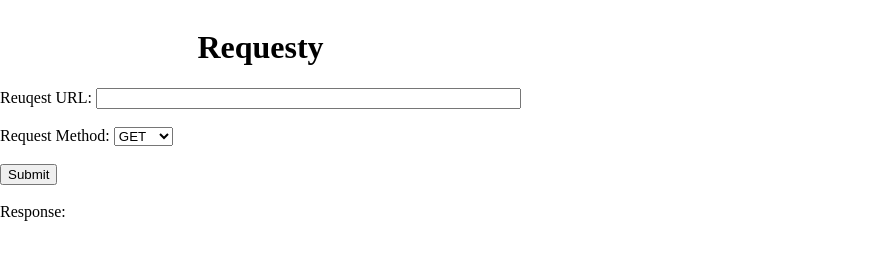
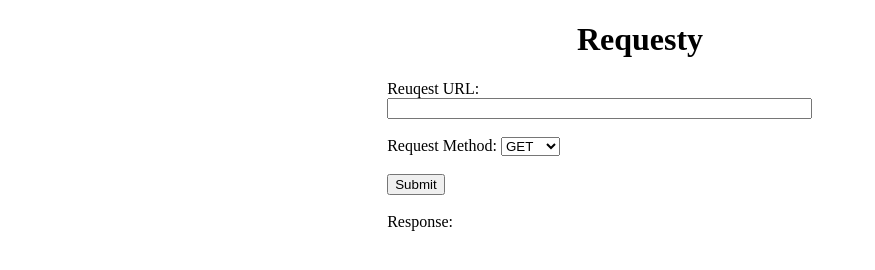
Before and after one commit to vityavv/requesty, a plain HTML site: page index.html in a window 1280 px wide. Shown: the whole page, without its empty margins (0-875 px from the left). Drawn offline with Linux system fonts and the light colour scheme.

Commit message:
CSS! It's beautiful now!

```diff
--- a/index.css
+++ b/index.css
@@ -4,12 +4,15 @@
 h1 {
 	text-align: center;
 }
-body {
-	max-width: 600px;
-	position: absolute;
-	left: 50%;
-	margin-left: -50%;
+html {
+	width: 100%;
+}
+#container {
+	width: 40%;
+	position: relative;
+	left: 30%;
 }
 textarea {
 	font-family: monospace;
+	width: 100%;
 }
--- a/index.html
+++ b/index.html
@@ -6,6 +6,7 @@
 	<link href="index.css" rel="stylesheet" type="text/css" />
 </head>
 <body>
+	<div id="container">
 	<h1>Requesty</h1>
 	Reuqest URL: <input size="50" id="url" /><br><br>
 	Request Method: <select onChange="changeMethod()" id="method">
@@ -14,9 +15,10 @@
 	</select><br>
 	<div id="requestboddiv"><br>
 		Request Body:<br>
-		<textarea id="requestbod"></textarea>
+		<textarea rows="10" id="requestbod"></textarea>
 	</div><br>
 	<button onClick="submit()">Submit</button><br><br>
-	Response: <br><pre id="response"></pre>
+	Response: </div>
+	<pre id="response"></pre>
 </body>
 </html>
```
